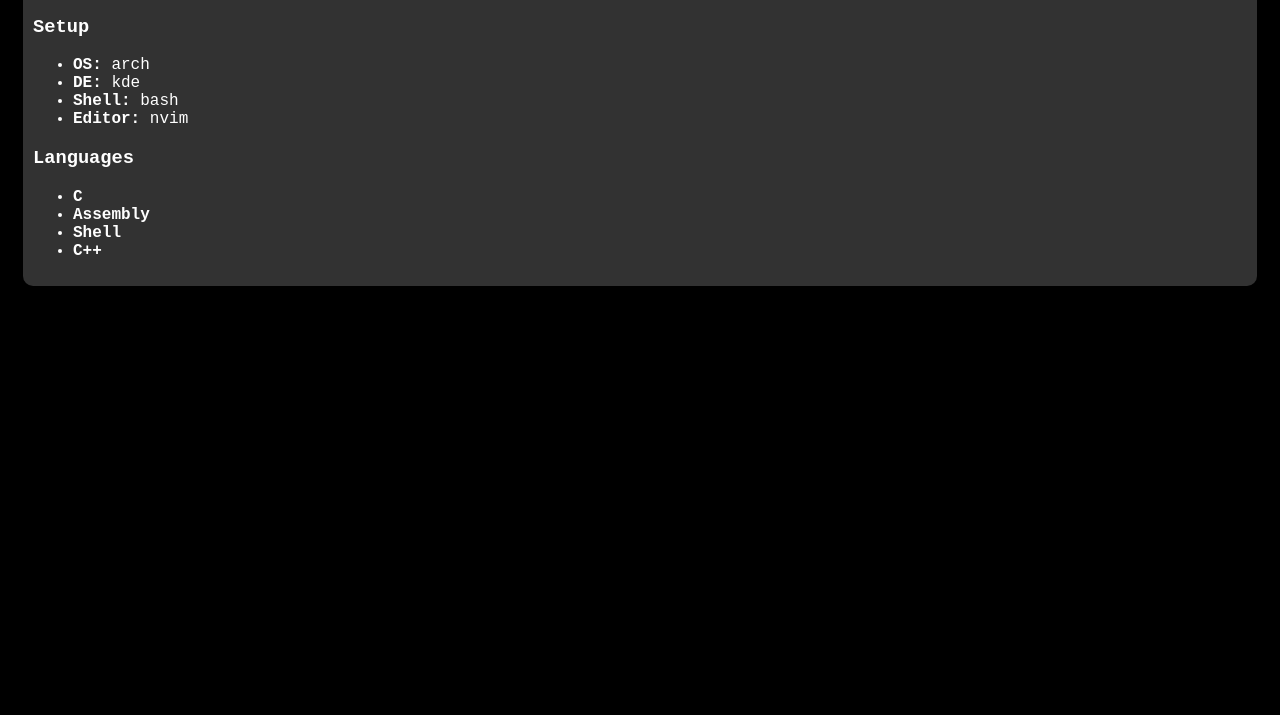
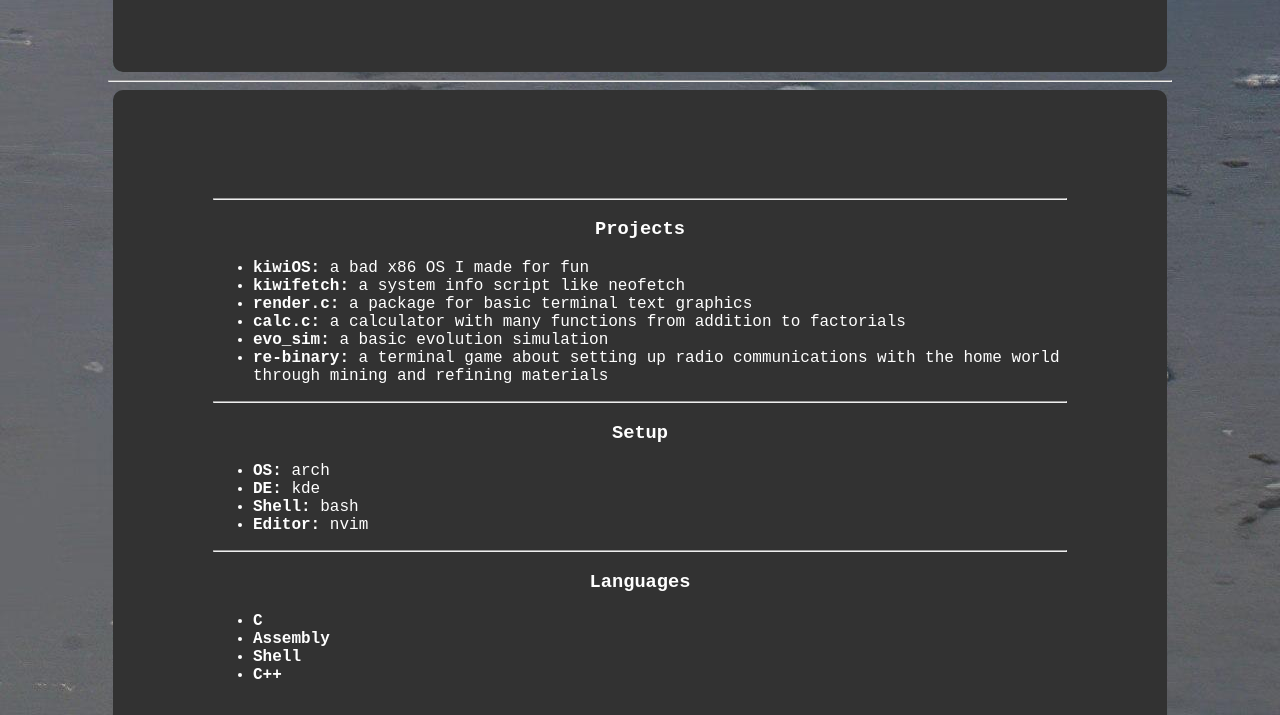
Before and after one commit to Bitskiwi/bitskiwi.github.io, a plain HTML site: page index.html in a window 1280 px wide. Shown: the part 357-1072 px from the top of the page. Before the commit the page ends 800 px from the top, so only its background shows below. Drawn offline with Linux system fonts and the light colour scheme.

Commit message:
website looks good also added funi background image

```diff
--- a/index.html
+++ b/index.html
@@ -1,21 +1,28 @@
 <html>
 	<head>
 		<title>Bit Kiwi website</title>
+		<link rel="icon" type="image/x-icon" href="img/kiwikat.jpg">
 		<style>
 			html {
-				background-color: black;
-				padding: 10px;
+				background-image: url("img/oatmeal.jpg");
+				padding: 100px;
 				font-family: 'Courier New', monospace;
 				color: white;
 			}
 			div {
-				background-color: rgb(50,50,50);
+				background-color: rgba(50,50,50,120);
 				margin: 5px;
-				padding: 10px;
+				padding: 100px;
 				border-radius: 10px;
 			}
 			hr {
 				color: white;
+			}
+			h1 {
+				text-align: center;
+			}
+			h3 {
+				text-align: center;
 			}
 		</style>
 	</head>
@@ -26,6 +33,7 @@
 		</div>
 		<hr>
 		<div>
+			<hr>
 			<h3>Projects</h3>
 			<ul>
 				<li><b>kiwiOS:</b> a bad x86 OS I made for fun</li>
@@ -35,6 +43,7 @@
 				<li><b>evo_sim:</b> a basic evolution simulation</li>
 				<li><b>re-binary:</b> a terminal game about setting up radio communications with the home world through mining and refining materials
 			</ul>
+			<hr>
 			<h3>Setup</h3>
 			<ul>
 				<li><b>OS:</b> arch</li>
@@ -42,6 +51,7 @@
 				<li><b>Shell:</b> bash</li>
 				<li><b>Editor:</b> nvim</li>
 			</ul>
+			<hr>
 			<h3>Languages</h3>
 			<ul>
 				<li><b>C</b></li>
```
Also changed, not shown: img/kiwikat.jpg (added), img/oatmeal.jpg (added).
